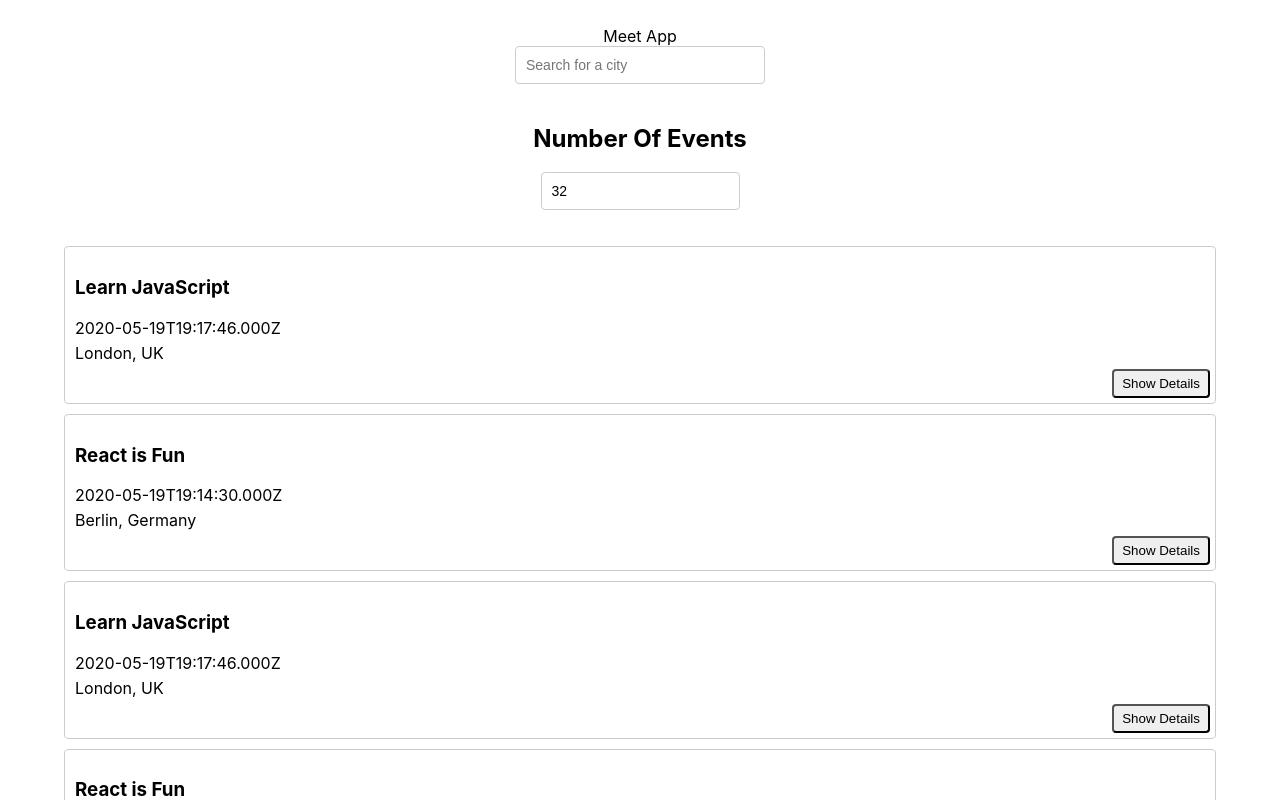
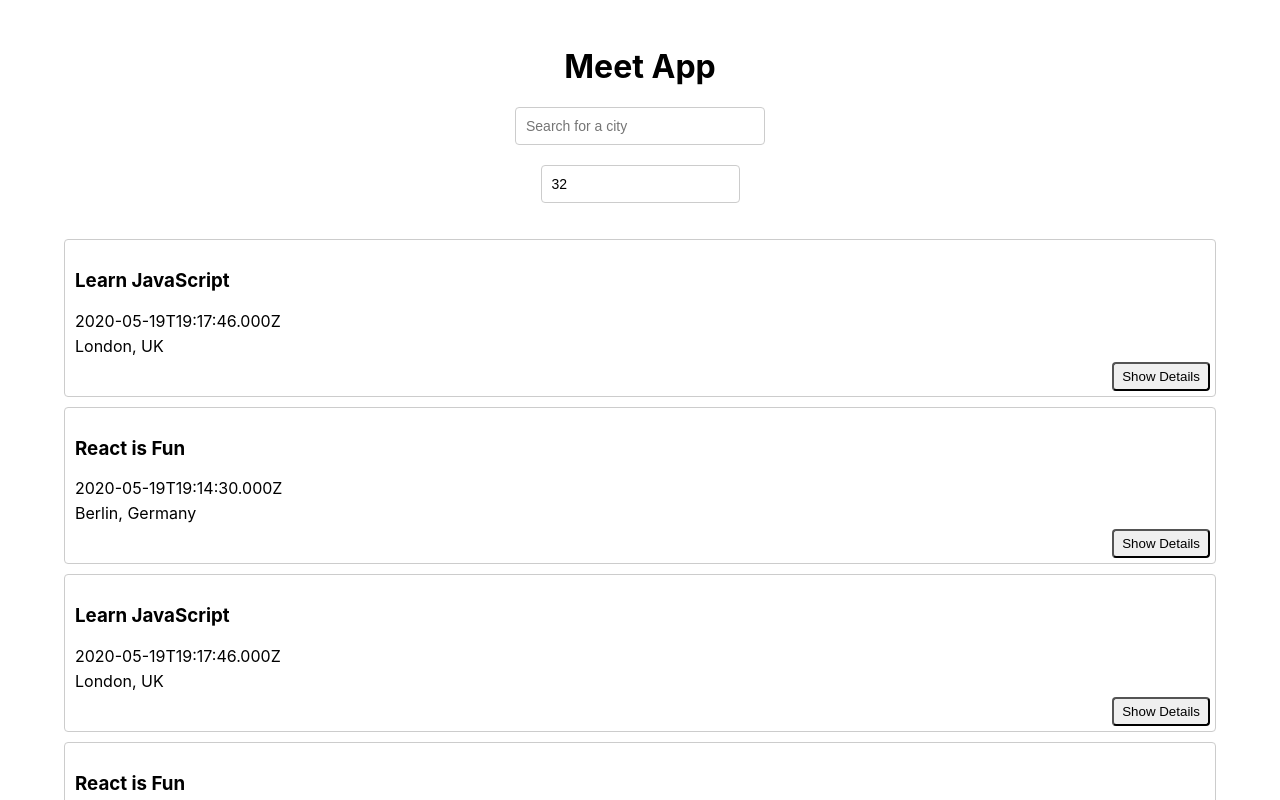
Before and after one commit to komalgs11/meet, a React (Create React App) app: page / in a window 1280 px wide. Shown: the top 800 px of the page. Built offline with nearby package versions, Linux system fonts and the light colour scheme; what atatus-spa would draw is missing.

Commit message:
added app name

```diff
--- a/src/App.js
+++ b/src/App.js
@@ -37,8 +37,7 @@ const App = () => {
 
   return (
     <div className="App">
-      <div className="h1">Meet App</div>
-
+      <h1> Meet App</h1>
       <div className="alerts-container">
         {infoAlert.length ? <InfoAlert text={infoAlert} /> : null}
         {errorAlert.length ? <ErrorAlert text={errorAlert} /> : null}
--- a/src/components/NumberOfEvents.js
+++ b/src/components/NumberOfEvents.js
@@ -16,7 +16,6 @@ const NumberOfEvents = ({ setCurrentNOE, setErrorAlert }) => {
 
   return (
     <div id="number-of-events">
-      <h2>Number Of Events</h2>
       <input
         type="text"
         defaultValue="32"
```
